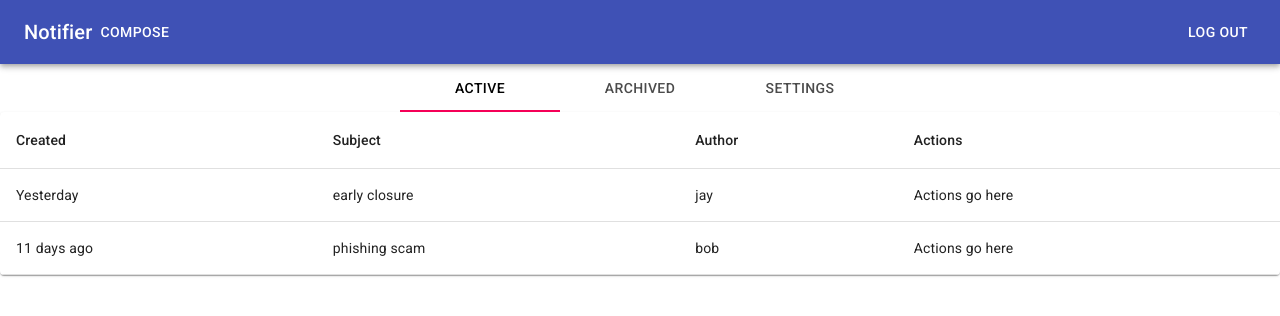
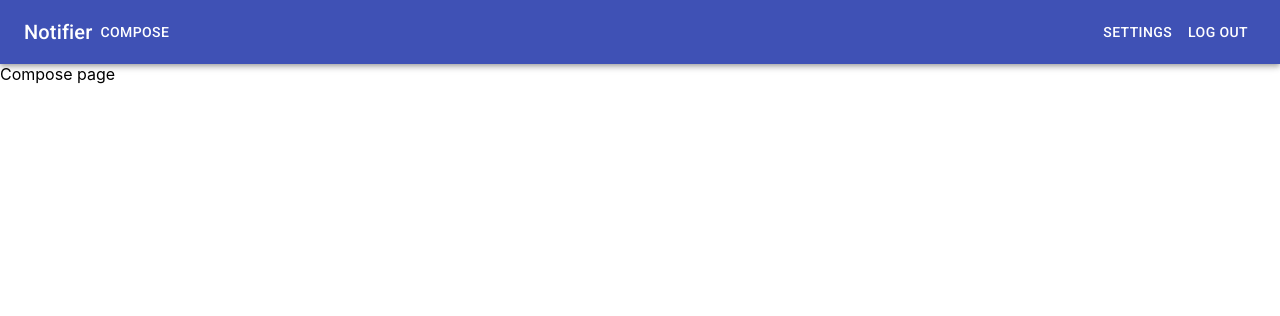
Before and after one commit to jaroldwong/notifier, a React (Create React App) app: page /compose in a window 1280 px wide. Shown: the top 316 px of the page. Built offline with nearby package versions, Linux system fonts and the light colour scheme.

Commit message:
add router

```diff
--- a/package.json
+++ b/package.json
@@ -9,6 +9,7 @@
     "@testing-library/user-event": "^12.8.3",
     "react": "^17.0.2",
     "react-dom": "^17.0.2",
+    "react-router-dom": "^5.2.0",
     "react-scripts": "4.0.3",
     "web-vitals": "^1.1.2"
   },
--- a/src/App.js
+++ b/src/App.js
@@ -1,14 +1,27 @@
 import Header from './components/Header';
-import NoticesList from './components/NoticesList';
-import NavTabs from './components/NavTabs';
+
+import { BrowserRouter as Router, Route, Switch, Link } from 'react-router-dom';
+import Compose from './pages/Compose';
+import Notices from './pages/Notices';
+import Settings from './pages/Settings';
 
 function App() {
   return (
-    <>
+    <Router>
       <Header />
-      <NavTabs />
-      <NoticesList />
-    </>
+
+      <Switch>
+        <Route exact path="/">
+          <Notices />
+        </Route>
+        <Route path="/compose">
+          <Compose />
+        </Route>
+        <Route path="/settings">
+          <Settings />
+        </Route>
+      </Switch>
+    </Router>
   );
 }
 
--- a/src/components/Header.js
+++ b/src/components/Header.js
@@ -3,6 +3,7 @@ import AppBar from '@material-ui/core/AppBar';
 import Button from '@material-ui/core/Button';
 import Toolbar from '@material-ui/core/Toolbar';
 import Typography from '@material-ui/core/Typography';
+import { Link } from 'react-router-dom';
 
 const useStyles = makeStyles(() => ({
   grow: {
@@ -17,8 +18,13 @@ const Header = () => {
     <AppBar position="static">
       <Toolbar>
         <Typography variant="h6">Notifier</Typography>
-        <Button color="inherit">Compose</Button>
+        <Button component={Link} to="/compose" color="inherit">
+          Compose
+        </Button>
         <div className={classes.grow}></div>
+        <Button component={Link} to="/settings" color="inherit">
+          Settings
+        </Button>
         <Button color="inherit">Log out</Button>
       </Toolbar>
     </AppBar>
--- a/src/components/NavTabs.js
+++ /dev/null
@@ -1,14 +0,0 @@
-import Tabs from '@material-ui/core/Tabs';
-import Tab from '@material-ui/core/Tab';
-
-const NavTabs = () => {
-  return (
-    <Tabs value={0} centered>
-      <Tab label="Active"></Tab>
-      <Tab label="Archived"></Tab>
-      <Tab label="Settings"></Tab>
-    </Tabs>
-  );
-};
-
-export default NavTabs;
--- /dev/null
+++ b/src/pages/Compose.js
@@ -0,0 +1,5 @@
+const Compose = () => {
+  return <div>Compose page</div>;
+};
+
+export default Compose;
--- /dev/null
+++ b/src/pages/Notices.js
@@ -0,0 +1,17 @@
+import Tabs from '@material-ui/core/Tabs';
+import Tab from '@material-ui/core/Tab';
+import NoticesList from '../components/NoticesList';
+
+const Notices = () => {
+  return (
+    <>
+      <Tabs value={0} centered>
+        <Tab label="Active"></Tab>
+        <Tab label="Archived"></Tab>
+      </Tabs>
+      <NoticesList />
+    </>
+  );
+};
+
+export default Notices;
--- /dev/null
+++ b/src/pages/Settings.js
@@ -0,0 +1,5 @@
+const Settings = () => {
+  return <div>Settings page</div>;
+};
+
+export default Settings;
```
Also changed, not shown: 1 other file (tests, documents, lock files or other folders).
